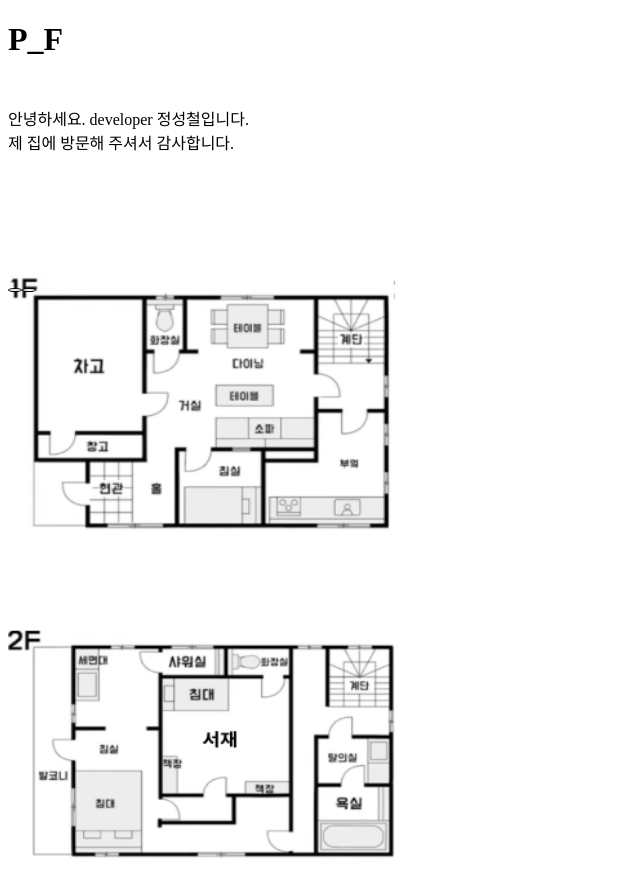
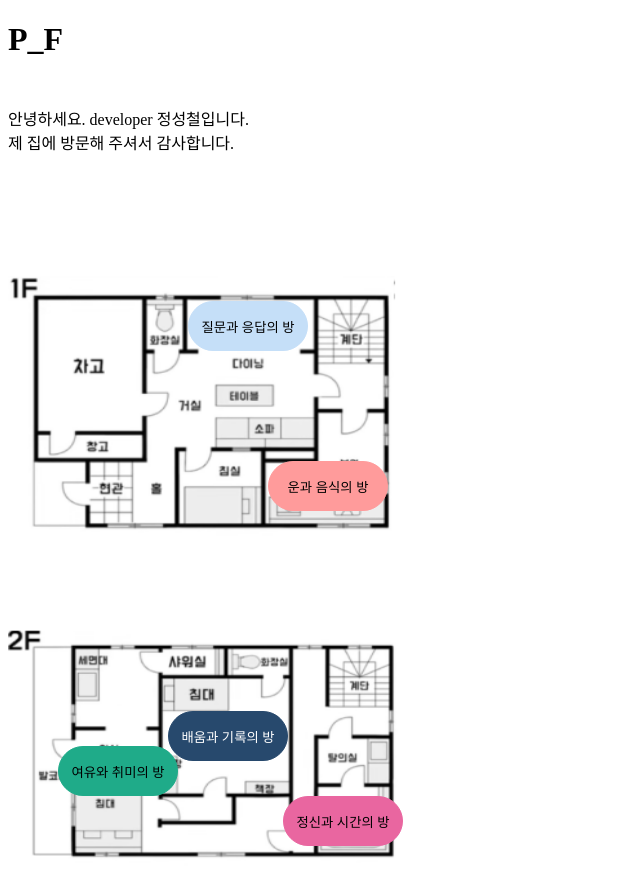
Before and after one commit to pflying1/My_portfolio, a React app: page / in a window 1280 px wide. Shown: the whole page, without its empty margins (0-640 px from the left). Built offline with nearby package versions, Linux system fonts and the light colour scheme.

Commit message:
main 버튼들

```diff
--- a/src/components/mainImage.tsx
+++ b/src/components/mainImage.tsx
@@ -4,8 +4,11 @@ const mainImage :React.FC = () => {
   return (
       <div className="mainBodyCss">
         <div className="mainImageCss">
-          <button className="mainImageButtonCss"></button>
-          <button className="mainImageButtonCss"></button>
+          <button className="mainImageButtonCss" style = {{ border: "1px solid #C5DFF8", backgroundColor: "#C5DFF8", position: "absolute", marginLeft:"180px", marginTop:"25px"}}>질문과 응답의 방</button>
+          <button className="mainImageButtonCss" style = {{ border: "1px solid #FF9B9B", backgroundColor: "#FF9B9B", position: "absolute", marginLeft:"260px", marginTop:"185px"}}>운과 음식의 방</button>
+          <button className="mainImageButtonCss" style = {{ border: "1px solid #1FAB89", backgroundColor: "#1FAB89", position: "absolute", marginLeft:"50px", marginTop:"470px"}}>여유와 취미의 방</button>
+          <button className="mainImageButtonCss" style = {{ border: "1px solid #27496D", backgroundColor: "#27496D", position: "absolute", marginLeft:"160px", marginTop:"435px", color:"white"}}>배움과 기록의 방</button>
+          <button className="mainImageButtonCss" style = {{ border: "1px solid #E966A0", backgroundColor: "#E966A0", position: "absolute", marginLeft:"275px", marginTop:"520px"}}>정신과 시간의 방</button>
         </div>
       </div>
   )
--- a/src/styles/main.css
+++ b/src/styles/main.css
@@ -26,6 +26,7 @@
   background-image: url("../asset/housedrawing.png");
 }
 .mainImageButtonCss {
-  border: 1px solid black;
-  border-radius: 50%;
+  width: 120px;
+  height: 50px;
+  border-radius: 30px;
 }
```
